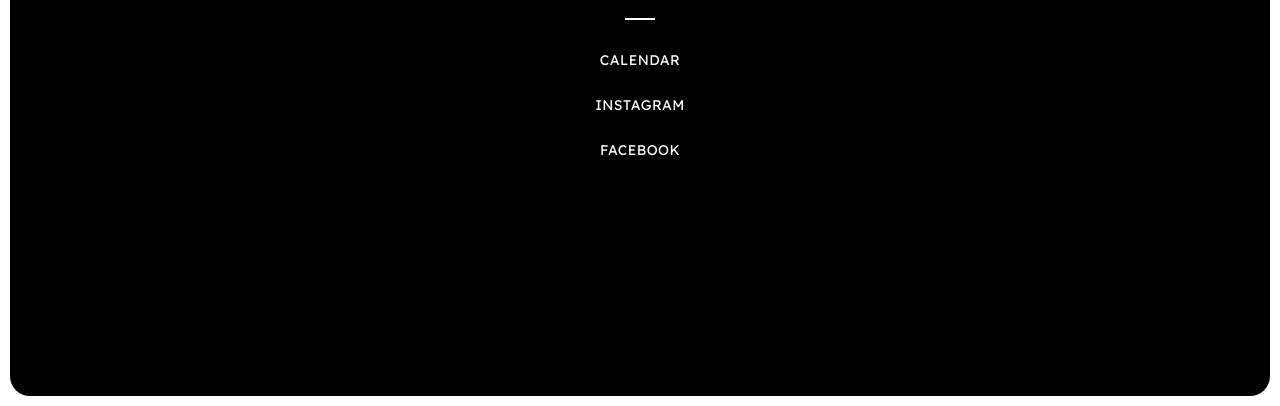
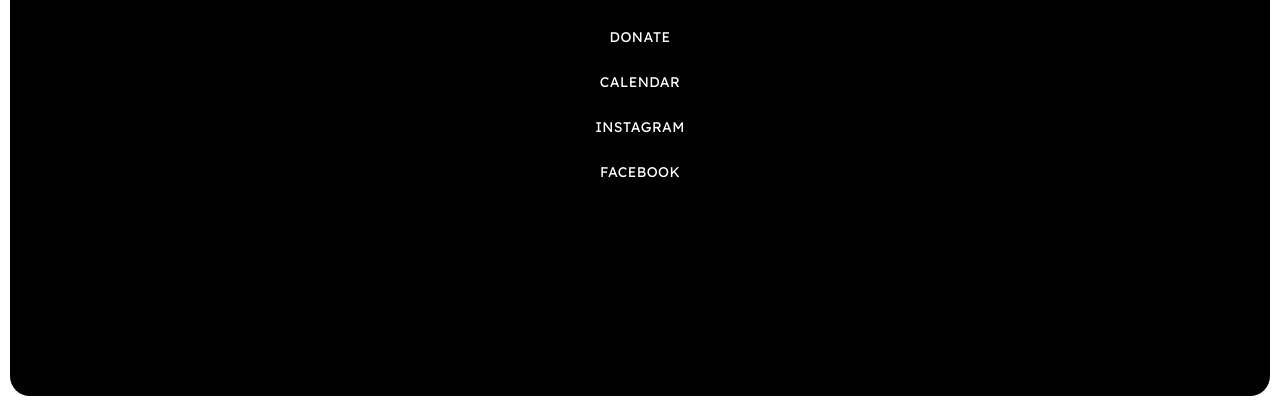
Before and after one commit to levisigne/ohac, a plain HTML site: page index.html in a window 1280 px wide. Shown: the part 394-800 px from the top of the page. Drawn offline with Linux system fonts and the light colour scheme.

Commit message:
Added donate button

```diff
--- a/index.html
+++ b/index.html
@@ -22,6 +22,7 @@
                 <ul>
                     <!-- <li><a href="about.html">About</a></li> -->
                     <!-- <li><a href="book.html">Book</a></li> -->
+                    <li><a href="https://checkout.square.site/merchant/AKWW0PE70WR37/checkout/DMQM62OHEXDYYTLERFH2TN3R" target="_blank">Donate</a></li>
                     <li><a href="calendar.html">Calendar</a></li>
                     <li><a href="https://www.instagram.com/orientalhealingarts" target="_blank">Instagram</a></li>
                     <li><a href="https://www.facebook.com/orientalhealingartscenter/events" target="_blank">Facebook</a></li>
```
